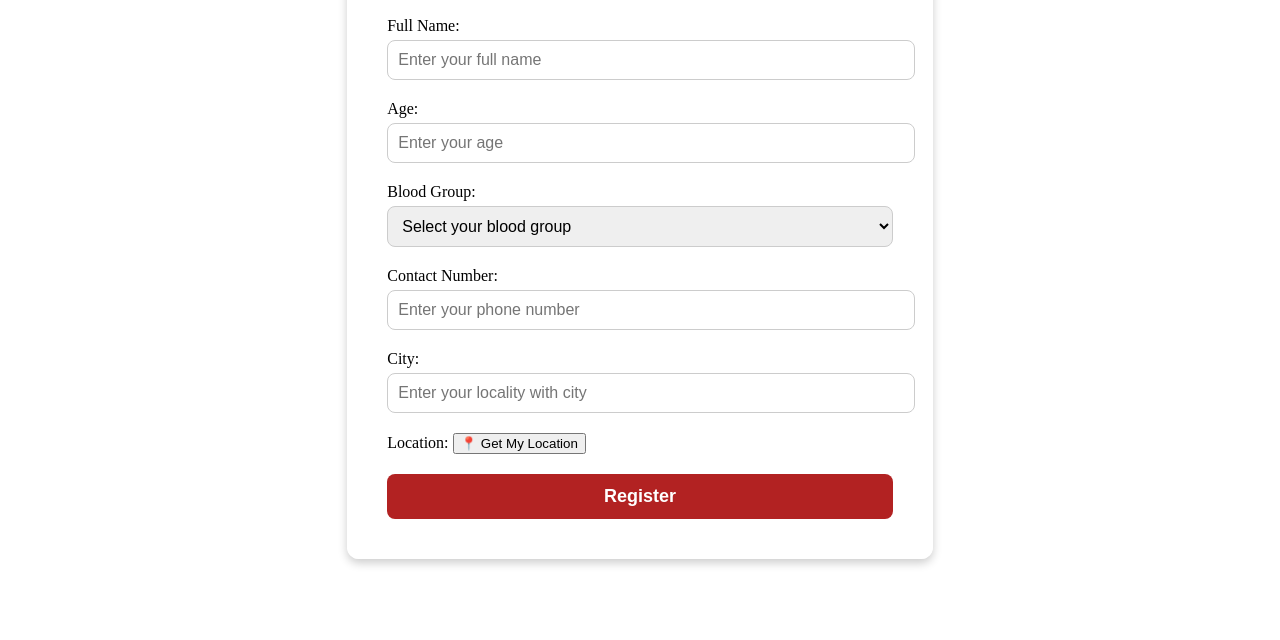
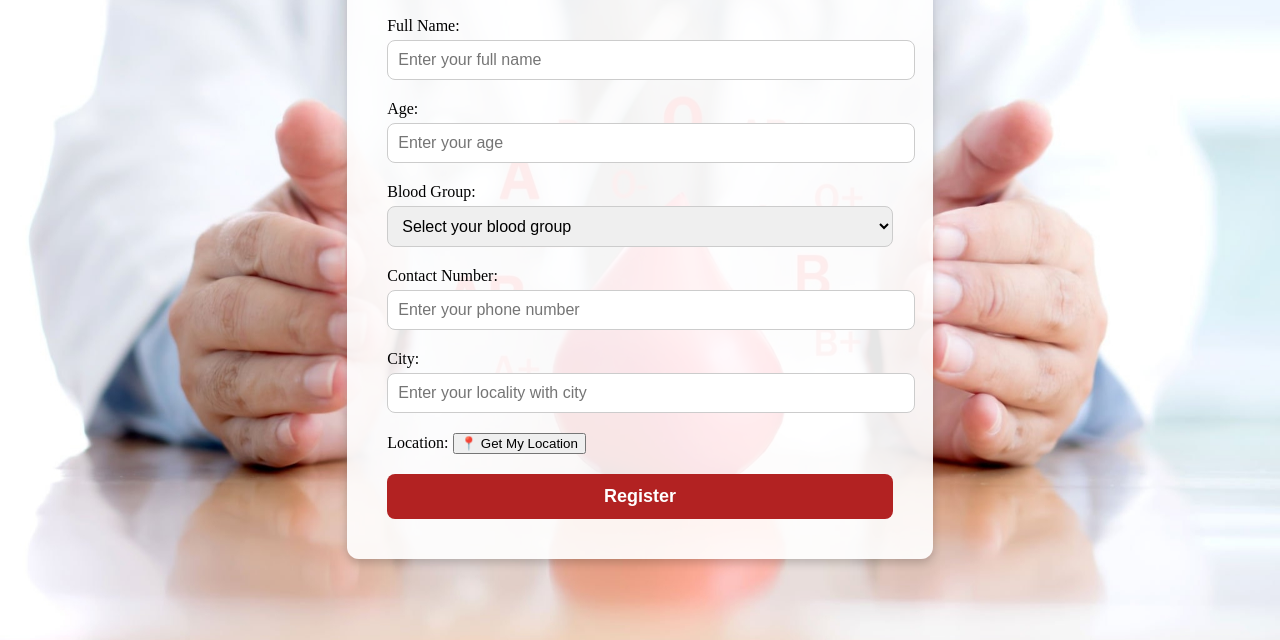
Before and after one commit to sajalgoyal007/BloodConnect, a plain HTML site: page register.html in a window 1280 px wide. Shown: the part 176-816 px from the top of the page. Drawn offline with Linux system fonts and the light colour scheme; files whose address does not match are found by name.

Commit message:
Update register.css

```diff
--- a/register.css
+++ b/register.css
@@ -1,6 +1,6 @@
 /* 🔹 Body Styling */
 body {
-    background: url('/image/Blood-Donation-2.jpg') no-repeat center center/cover;
+    background: url('./Blood-Donation-2.jpg') no-repeat center center/cover;
     display: flex;
     justify-content: center;
     align-items: center;
```
